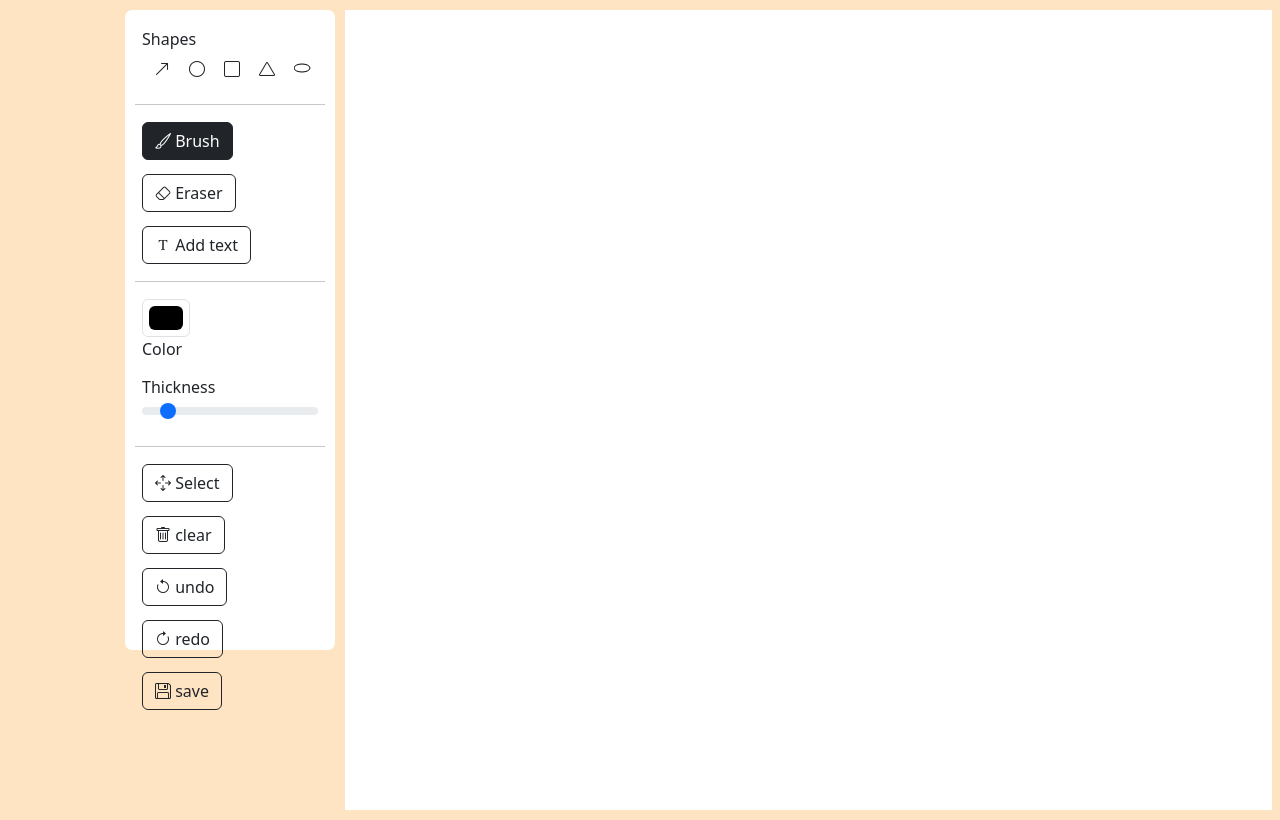
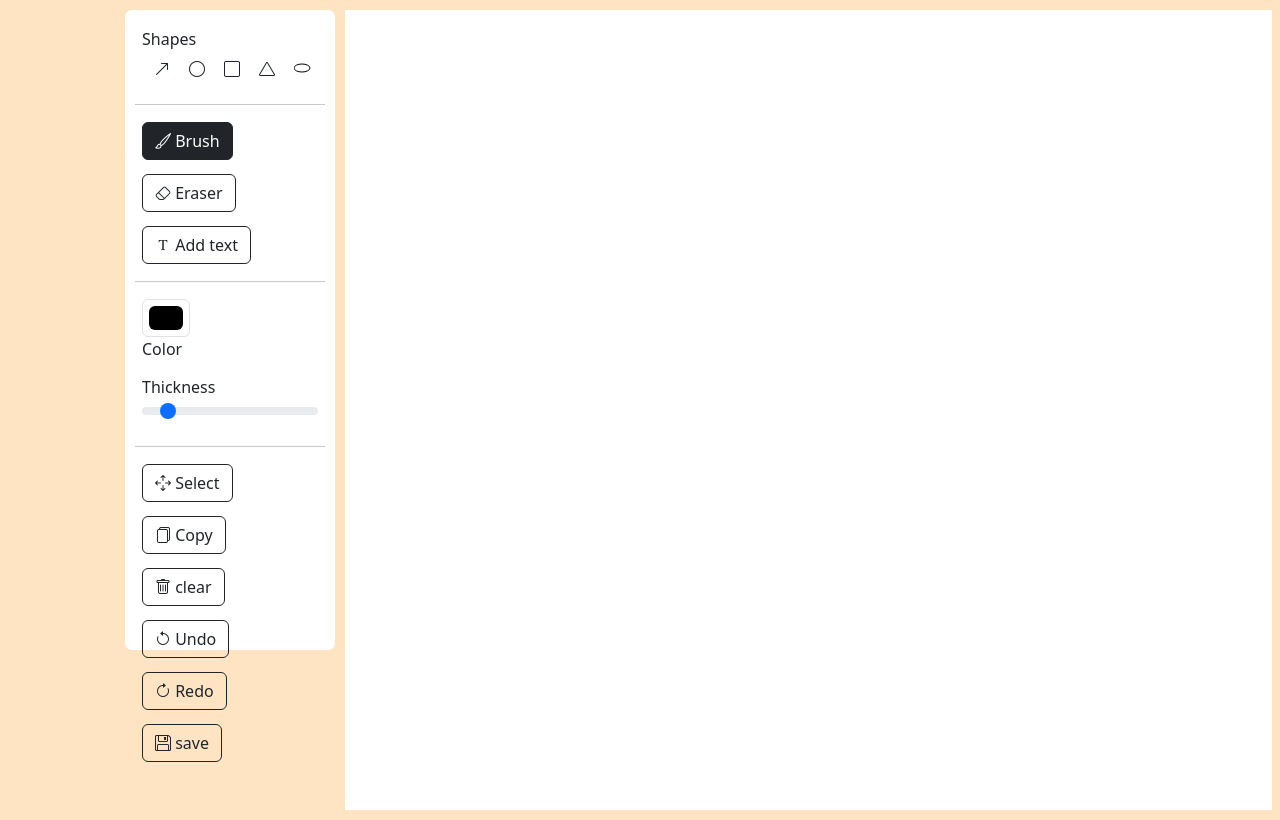
Before and after one commit to Ziad-Sallam/webBasedPaint, a React (Vite) app: page / in a window 1280 px wide. Shown: the top 820 px of the page. Built offline with nearby package versions, Linux system fonts and the light colour scheme.

Commit message:
added some features

```diff
--- a/src/App.jsx
+++ b/src/App.jsx
@@ -1,13 +1,10 @@
 import 'bootstrap/dist/css/bootstrap.min.css';
 import 'bootstrap-icons/font/bootstrap-icons.css';
-
 import { Transformer } from 'react-konva';
-
 import './App.css'
 import { KonvaEventObject } from "konva/lib/Node";
-
-
 import { useState, useRef, useCallback } from "react";
+import { useEffect } from "react";
 import {
   Stage,
   Layer,
@@ -62,22 +59,106 @@ function App() {
   const isDrawingRef = useRef(false);
   const currentShapeRef = useRef(null);
   const transformerRef = useRef(null);
-
-
-
   const [selectedShape, setSelectedShape] = useState(null);
-
+  const [undoStack, setUndoStack] = useState([]);
+  const [redoStack, setRedoStack] = useState([]);
 
   const onShapeClick = useCallback(
     (e) => {
       if (drawAction !== DrawAction.Select) return;
       const currentTarget = e.target;
-      setSelectedShape(currentTarget);
+      const shapeType = currentTarget.attrs.type;
+      setSelectedShape({
+        shape: currentTarget,
+        type: shapeType,
+        id: currentTarget.attrs.id,
+      });
       transformerRef.current.nodes([currentTarget]);
       transformerRef.current.getLayer().batchDraw();
     },
     [drawAction]
   );
+
+  const onCopyShape = () => {
+    if (!selectedShape) return;
+    const { type, shape } = selectedShape;
+    const { x, y, width, height, radius, stroke, strokeWidth, points, sides} = shape.attrs;
+    let shapeCopy = { ...shape.attrs };
+    if (type === 'arrow') {
+      shapeCopy.points = points.map((point, index) =>
+        index % 2 === 0 ? point + 20 : point + 20
+      );
+    } else {
+      shapeCopy.x = (x || 0) + 20;
+      shapeCopy.y = (y || 0) + 20;
+    }
+
+    shapeCopy.color = shapeCopy.stroke;
+    const newShape = { ...shapeCopy, id: uuidv4() };
+    switch (type) {
+      case 'rectangle':
+        setRectangles((prev) => [...prev, newShape]);
+        break;
+      case 'circle':
+        setCircles((prev) => [...prev, newShape]);
+        break;
+      case 'ellipse':
+        setEllipses((prev) => [...prev, newShape]);
+        break;
+      case 'triangle':
+        setTriangles((prev) => [...prev, newShape]);
+        break;
+      case 'arrow':
+        setArrows((prev) => [...prev, newShape]);
+        break;
+      case 'text':
+        setTexts((prev) => [...prev, newShape]);
+        break;
+      default:
+        break;
+    }
+
+  };
+
+  const onDeleteShape = () => {
+    if (!selectedShape) return;
+    const {type, id } = selectedShape;
+    if (type === "rectangle") {
+      setRectangles((prevRectangles) =>
+        prevRectangles.filter((rect) => rect.id!== id)
+
+      );
+
+      console.log("delete",id)
+    } else if (type === "circle") {
+      setCircles((prevCircles) =>
+        prevCircles.filter((circle) => circle.id !== id)
+      );
+    }else if(type=="arrow"){
+      setArrows((prevarrows)=>prevarrows.filter((arr=>arr.id!=id))
+      )
+    }else if(type=="ellipse"){
+      setEllipses((preveli)=>preveli.filter((eli=>eli.id!=id))
+    )
+  }else if(type=="triangle"){
+    setTriangles((prevtri)=>prevtri.filter((tri=>tri.id!=id))
+  )
+  }
+
+    setSelectedShape(null);
+    transformerRef.current.nodes([]);
+  };
+  useEffect(() => {
+    const handleKeyDown = (e) => {
+      if (e.key === "Delete") {
+        onDeleteShape();
+      }
+    };
+
+    window.addEventListener("keydown", handleKeyDown);
+    return () => window.removeEventListener("keydown", handleKeyDown);
+  }, [selectedShape]);
+
   const handleClear = () => {
     setScribbles([]);
     setCircles([]);
@@ -87,20 +168,83 @@ function App() {
     setTriangles([]);
     setTexts([]);
   };
+  const saveStateToUndoStack = () => {
+    setUndoStack((prev) => [
+      ...prev,
+      {
+        scribbles,
+        circles,
+        rectangles,
+        arrows,
+        triangles,
+        ellipses,
+        texts,
+      },
+    ]);
+  };
+  const handleUndo = () => {
+    if (undoStack.length === 0) return;
+
+    const lastState = undoStack.pop();
+    setRedoStack((prev) => [
+      ...prev,
+      {
+        scribbles,
+        circles,
+        rectangles,
+        arrows,
+        triangles,
+        ellipses,
+        texts,
+      },
+    ]);
+    setScribbles(lastState.scribbles);
+    setCircles(lastState.circles);
+    setRectangles(lastState.rectangles);
+    setArrows(lastState.arrows);
+    setTriangles(lastState.triangles);
+    setEllipses(lastState.ellipses);
+    setTexts(lastState.texts);
+    setUndoStack([...undoStack]);
+  };
+  const handleRedo = () => {
+    if (redoStack.length === 0) return;
+    const nextState = redoStack.pop();
+    setUndoStack((prev) => [
+      ...prev,
+      {
+        scribbles,
+        circles,
+        rectangles,
+        arrows,
+        triangles,
+        ellipses,
+        texts,
+      },
+    ]);
+    setScribbles(nextState.scribbles);
+    setCircles(nextState.circles);
+    setRectangles(nextState.rectangles);
+    setArrows(nextState.arrows);
+    setTriangles(nextState.triangles);
+    setEllipses(nextState.ellipses);
+    setTexts(nextState.texts);
+
+    setRedoStack([...redoStack]);
+  };
+
 
   const onStageMouseDown = useCallback((e) => {
+    saveStateToUndoStack();
+    setRedoStack([]);
     const stage = stageRef.current;
     const clickedOnStage = e.target === stage;
-
-    // Handle deselection if in "Select" mode
     if (clickedOnStage && drawAction === DrawAction.Select) {
       setSelectedShape(null);
       transformerRef.current.nodes([]);
       transformerRef.current.getLayer()?.batchDraw();
       return;
     }
-
-    // Proceed with drawing logic only if not in "Select" mode
     if (drawAction !== DrawAction.Select) {
       isDrawingRef.current = true;
       const pos = stage.getPointerPosition();
@@ -134,7 +278,6 @@ function App() {
         break;
     }}
   }, [drawAction, color, strokeWidth]);
-
 
   const onStageMouseMove = useCallback(() => {
     if (!isDrawingRef.current) return;
@@ -362,7 +505,15 @@ function App() {
     <label className='transform'><i id={"transform"} className="transform bi bi-arrows-move"></i> Select</label>
   </button>
 </div>
-
+<div className="component">
+  <button
+    id="copy"
+    className={"btn btn-outline-dark"}
+    onClick={onCopyShape}
+  >
+    <i className="bi bi-files"></i> Copy
+  </button>
+</div>
 
           <div className="component">
           <button className={"btn btn-outline-dark"} id="clear" onClick={handleClear}>
@@ -370,13 +521,16 @@ function App() {
           </button>
           </div>
 
-        <div className="component">
-          <button id="undo" className={"btn btn-outline-dark"}><i className="bi bi-arrow-counterclockwise"></i> undo</button>
-        </div>
-
-        <div className="component">
-          <button id="redo" className={"btn btn-outline-dark"}><i className="bi bi-arrow-clockwise"></i> redo</button>
-        </div>
+          <div className="component">
+          <button id="undo" className="btn btn-outline-dark" onClick={handleUndo}>
+            <i className="bi bi-arrow-counterclockwise"></i> Undo
+          </button>
+          </div>
+          <div className="component">
+          <button id="redo" className="btn btn-outline-dark" onClick={handleRedo}>
+           <i className="bi bi-arrow-clockwise"></i> Redo
+          </button>
+          </div>
 
         <div className="component">
           <button id="save" className={"btn btn-outline-dark"}><i className="bi bi-floppy"></i> save</button>
@@ -405,10 +559,9 @@ function App() {
                   prev.map((c) => (c.id === circle.id ? { ...c, x, y } : c))
                 );
               }}
-
               onClick={onShapeClick}
-
-              // onTransformEnd={(e) => handleTransformEnd(e, "circle")}
+              type="circle"
+              id={circle.id}
               />
             ))}
             {rectangles.map((rectangle) => (
@@ -418,10 +571,13 @@ function App() {
                 setRectangles((prev) =>
                   prev.map((r) => (r.id === rectangle.id ? { ...r, x, y } : r))
                 );
+
               }}
 
               onClick={onShapeClick}
-              onTransformEnd={(e) => handleTransformEnd(e, "rectangle")}
+              id={rectangle.id}
+              type="rectangle"
+
               />
             ))}
             {arrows.map((arrow) => (
@@ -440,9 +596,8 @@ function App() {
               }}
 
               onClick={onShapeClick}
-              // onTransformEnd={(e) => handleTransformEnd(e, "arrow")}
-
-              />
+              type="arrow"
+              id={arrow.id}/>
             ))}
             {triangles.map((triangle) => (
               <KonvaTriangle key={triangle.id} x={triangle.x} y={triangle.y} sides={3} radius={Math.sqrt(triangle.width ** 2 + triangle.height ** 2)} stroke={triangle.color} strokeWidth={triangle.strokeWidth}   draggable
@@ -453,8 +608,8 @@ function App() {
                 );
               }}
               onClick={onShapeClick}
-              // onTransformEnd={(e) => handleTransformEnd(e, "triangle")}
-
+              type="triangle"
+              id={triangle.id}
               />
             ))}
             {ellipses.map((ellipse) => (
@@ -465,10 +620,9 @@ function App() {
                   prev.map((el) => (el.id === ellipse.id ? { ...el, x, y } : el))
                 );
               }}
-
               onClick={onShapeClick}
-              // onTransformEnd={(e) => handleTransformEnd(e, "ellipse")}
-
+              type="ellipse"
+              id={ellipse.id}
               />
             ))}
             {texts.map((text) => (
@@ -488,12 +642,10 @@ function App() {
     return newBox;
   }}
 />
-
           </Layer>
         </Stage>
       </div>
     </div>
   );
 }
-
 export default App;
```
